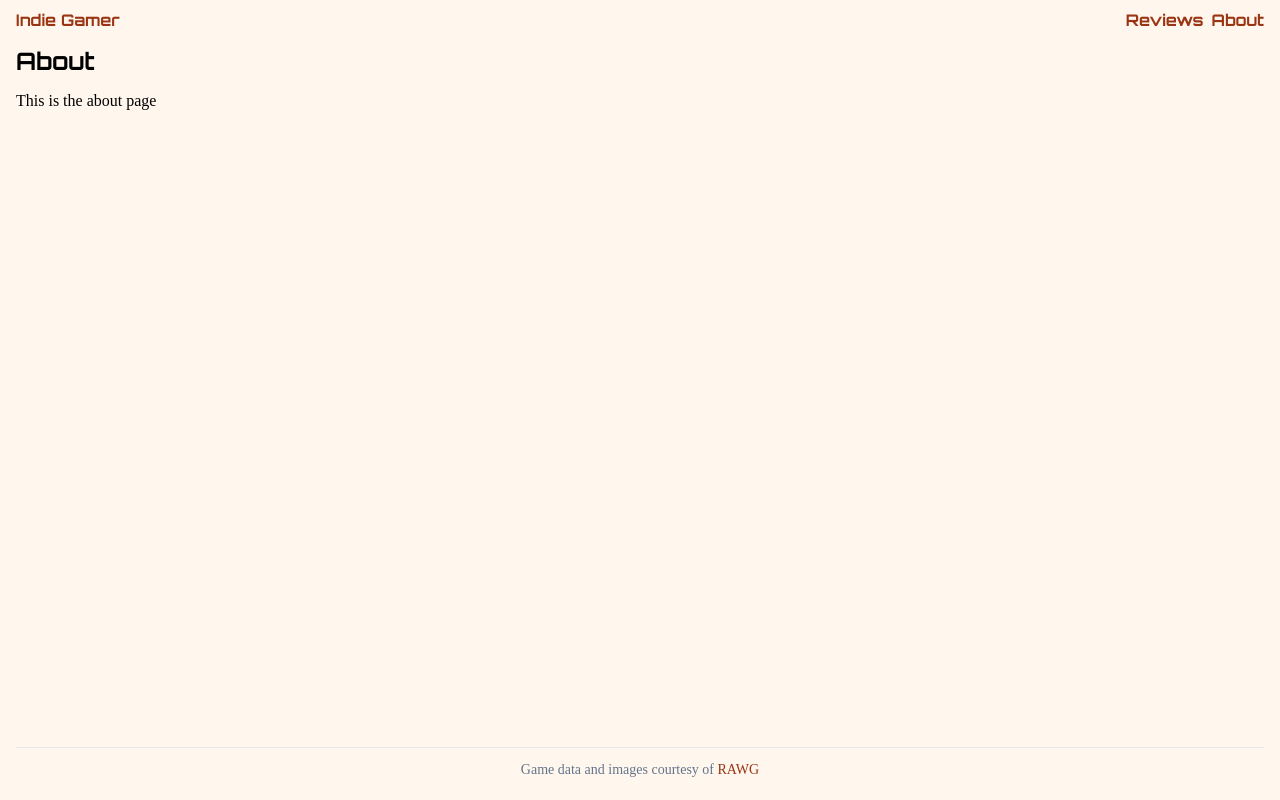
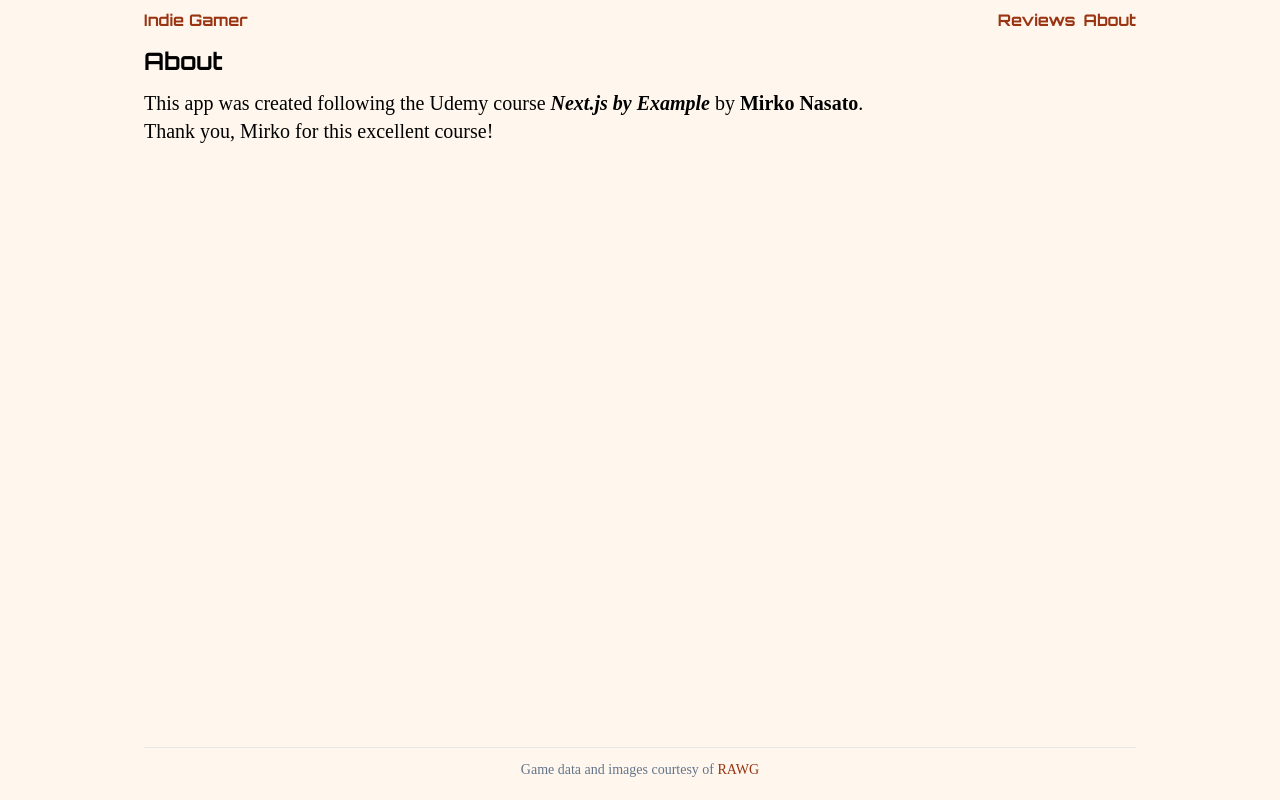
Before and after one commit to birgit2704/next-reviews, a Next.js app: page /about in a window 1280 px wide. Built offline with nearby package versions, Linux system fonts and the light colour scheme.

Commit message:
general layout and about page

```diff
--- a/app/about/page.jsx
+++ b/app/about/page.jsx
@@ -9,7 +9,12 @@ const AboutPage = () => {
   return (
     <>
       <Heading>About</Heading>
-      <p>This is the about page</p>
+      <p className="text-xl">
+        This app was created following the Udemy course{" "}
+        <span className="font-bold italic">Next.js by Example </span>by{" "}
+        <span className="font-extrabold">Mirko Nasato</span>.
+      </p>
+      <p className="text-xl">Thank you, Mirko for this excellent course!</p>
     </>
   );
 };
--- a/app/layout.jsx
+++ b/app/layout.jsx
@@ -12,7 +12,7 @@ export const metadata = {
 export default function RootLayout({ children }) {
   return (
     <html lang="en" className={`${orbitron.variable} ${exo2.variable}`}>
-      <body className="bg-orange-50 flex flex-col min-h-screen px-4 py-2">
+      <body className="bg-orange-50 flex flex-col min-h-screen px-4 py-2 mx-auto max-w-5xl">
         <header>
           <Navbar />
         </header>
```
